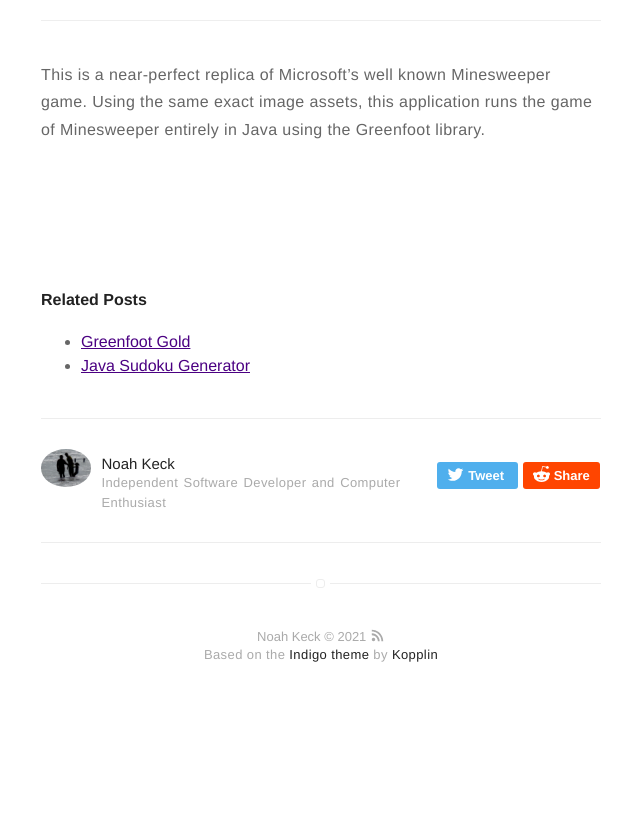
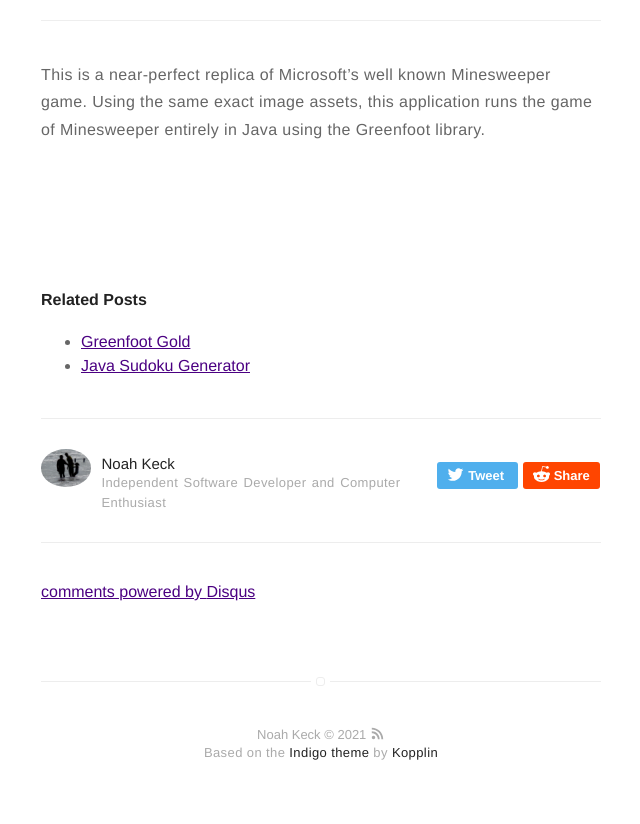
Before and after one commit to noah978/noah978.github.io, a Jekyll site: the page built from _posts/2018-03-19-minesweeper.md, in a window 1280 px wide. Shown: the part 635-1459 px from the top of the page, without its empty margins (319-959 px from the left). Built offline with Jekyll 4.4.1, drawn with Linux system fonts in a browser that asks for light colours; comment, search, counter and statistics services are not loaded; before the commit the page ends 1361 px from its top, so only the background shows below that; some of the changed lines change nothing that is shown.

Commit message:
Fix disqus integration

```diff
--- a/_config.yml
+++ b/_config.yml
@@ -29,9 +29,9 @@
 # analytics-piwik-id: 1
 
 # if you don't want comments in your posts, leave categories empty
-disqus: true
-shortname: noah978-github-io # enter this from your disqus account
-categories: [blog, project] # only show disqus for posts that have these categories
+disqus:
+  shortname: noah978-github-io # enter this from your disqus account
+  categories: [blog, project] # only show disqus for posts that have these categories
 
 # if you don't have any of social below, comment the line
 #facebook: myfacebook
```
